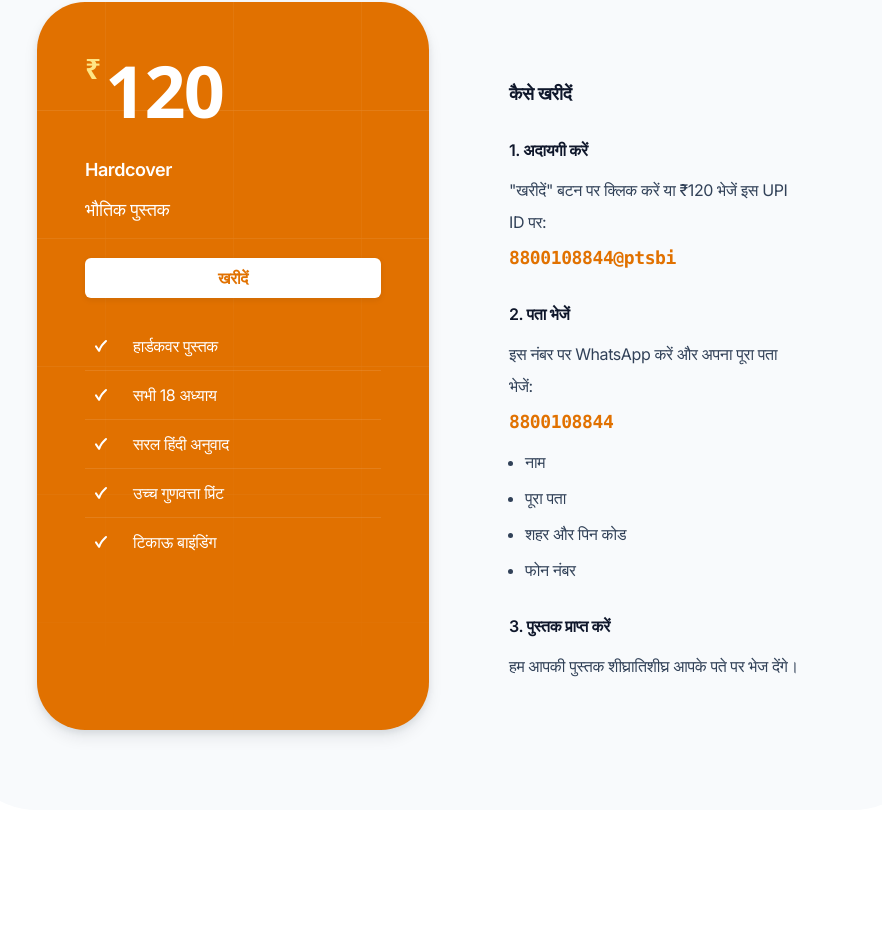
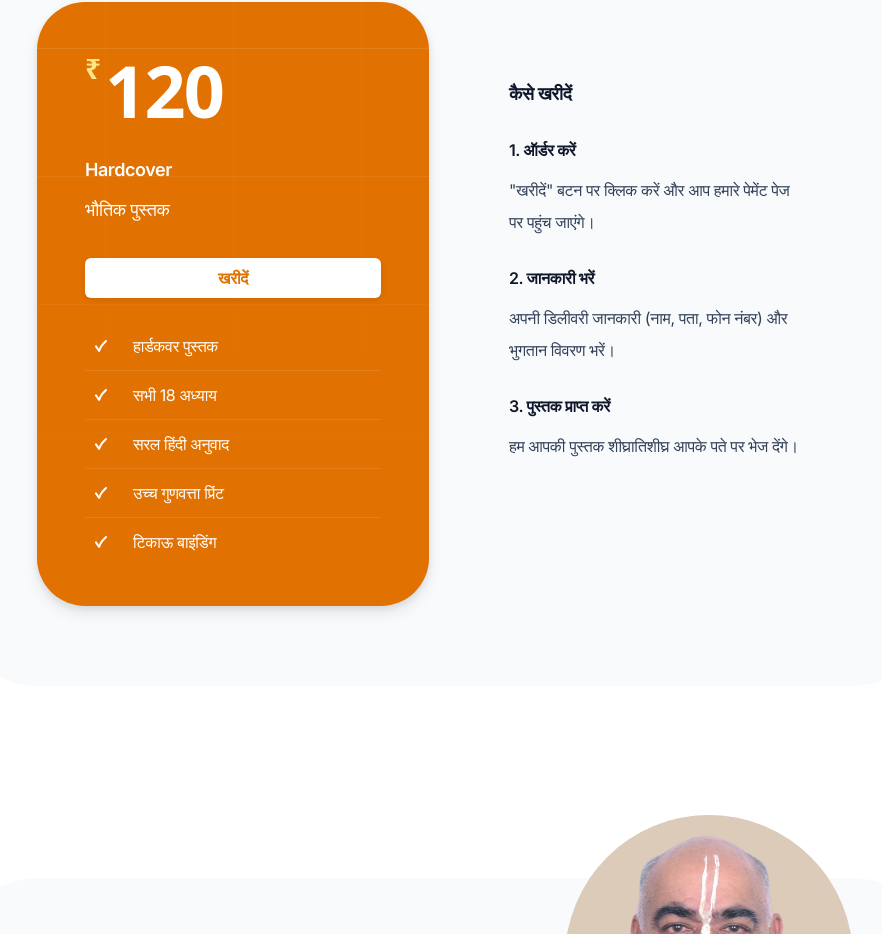
Before and after one commit to chowdhary-org/bhagavadgita-ka-saral-paath, a Next.js app in the folder website/: page / in a window 1280 px wide. Shown: the part 2115-3049 px from the top of the page, without its empty margins (195-1077 px from the left). Built offline with nearby package versions, Linux system fonts and the light colour scheme; a web font is replaced by a local one.

Commit message:
:sparkles: Update Pricing component to improve payment process and localization in Hindi

```diff
--- a/website/src/components/Pricing.tsx
+++ b/website/src/components/Pricing.tsx
@@ -126,7 +126,7 @@ export function Pricing() {
             name="Hardcover"
             description="भौतिक पुस्तक"
             price="120"
-            href="upi://pay?pa=8800108844@ptsbi&pn=Sanjay%20Chowdhary&am=120&cu=INR&tn=Bhagavad%20Gita%20Book%20Purchase"
+            href="https://rzp.io/rzp/VNHuvyc"
             features={[
               'हार्डकवर पुस्तक',
               'सभी 18 अध्याय',
@@ -142,28 +142,20 @@ export function Pricing() {
               </h3>
               <div className="mt-6 space-y-6 text-base tracking-tight text-slate-700">
                 <div>
-                  <p className="font-semibold text-slate-900">1. अदायगी करें</p>
+                  <p className="font-semibold text-slate-900">1. ऑर्डर करें</p>
                   <p className="mt-2">
-                    "खरीदें" बटन पर क्लिक करें या ₹120 भेजें इस UPI ID पर:
-                  </p>
-                  <p className="mt-1 font-mono text-lg font-semibold text-amber-600">
-                    8800108844@ptsbi
+                    "खरीदें" बटन पर क्लिक करें और आप हमारे पेमेंट पेज पर पहुंच
+                    जाएंगे।
                   </p>
                 </div>
                 <div>
-                  <p className="font-semibold text-slate-900">2. पता भेजें</p>
+                  <p className="font-semibold text-slate-900">
+                    2. जानकारी भरें
+                  </p>
                   <p className="mt-2">
-                    इस नंबर पर WhatsApp करें और अपना पूरा पता भेजें:
+                    अपनी डिलीवरी जानकारी (नाम, पता, फोन नंबर) और भुगतान विवरण
+                    भरें।
                   </p>
-                  <p className="mt-1 font-mono text-lg font-semibold text-amber-600">
-                    8800108844
-                  </p>
-                  <ul className="mt-2 ml-4 list-disc space-y-1 text-slate-700">
-                    <li>नाम</li>
-                    <li>पूरा पता</li>
-                    <li>शहर और पिन कोड</li>
-                    <li>फोन नंबर</li>
-                  </ul>
                 </div>
                 <div>
                   <p className="font-semibold text-slate-900">
```
